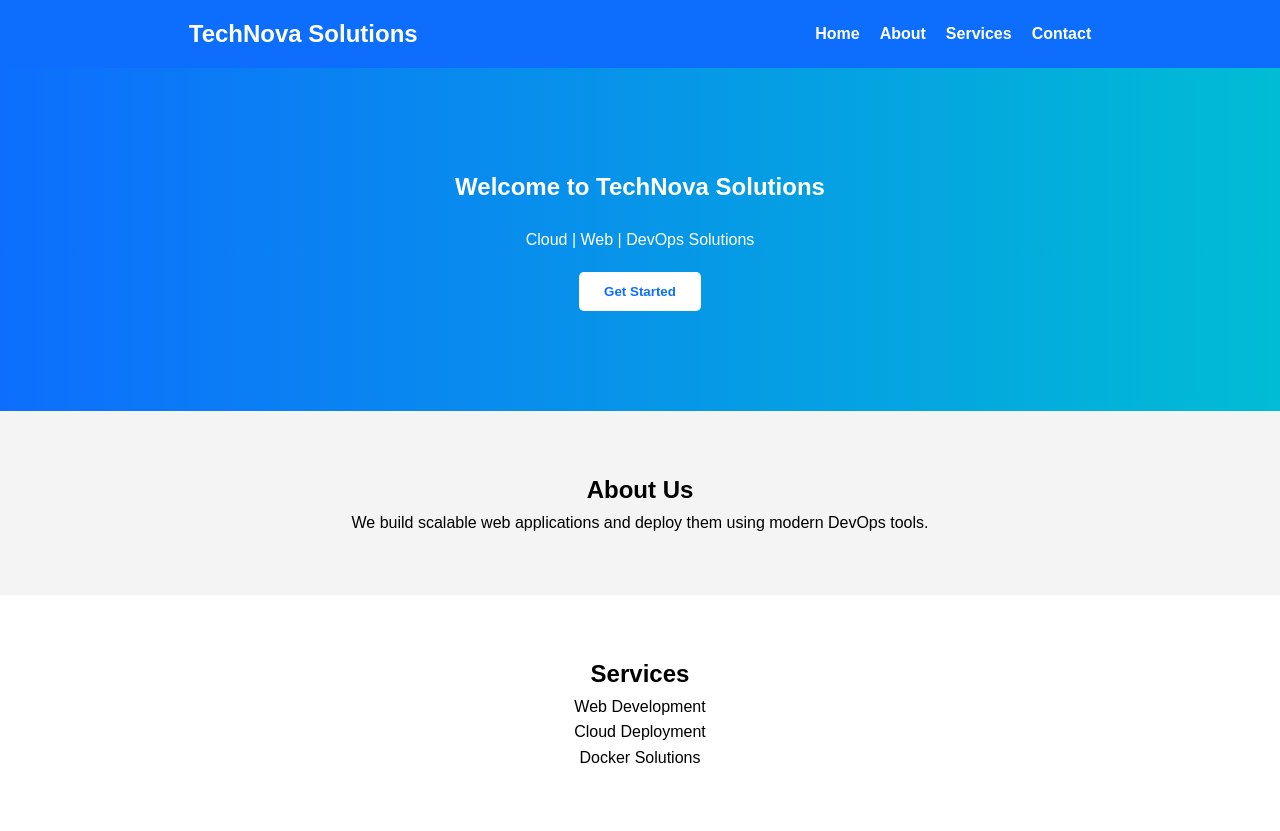
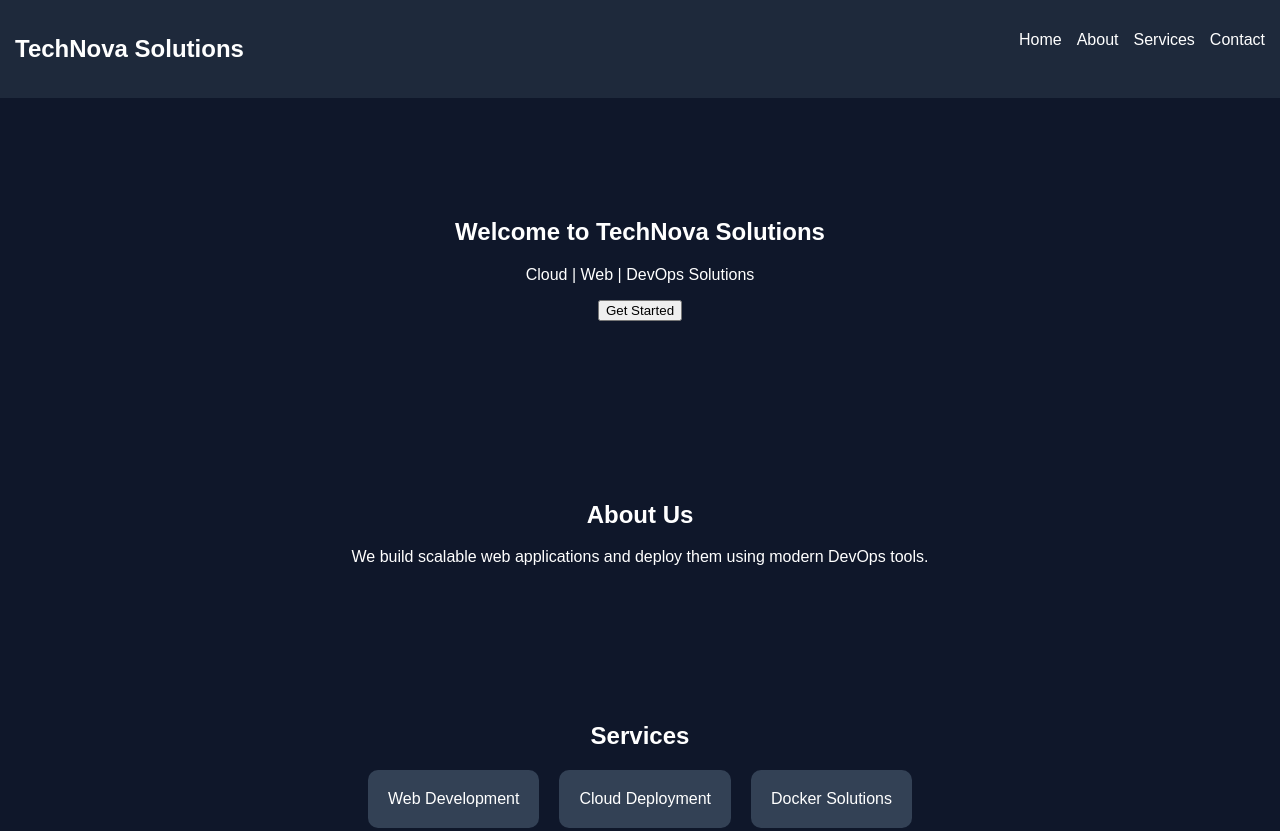
Before and after one commit to saiprasanth-18/frontend-website-docker, a plain HTML site: page index.html in a window 1280 px wide. Shown: the top 831 px of the page. Drawn offline with Linux system fonts and the light colour scheme.

Commit message:
Update style.css

```diff
--- a/style.css
+++ b/style.css
@@ -1,109 +1,50 @@
-*{
-    margin:0;
-    padding:0;
-    box-sizing:border-box;
+body {
+    margin: 0;
+    font-family: Arial;
+    background: #0f172a;
+    color: white;
 }
 
-body{
-    font-family:Arial,sans-serif;
-    line-height:1.6;
-    background:#f4f4f4;
+header {
+    background: #1e293b;
+    padding: 15px;
+    position: sticky;
+    top: 0;
 }
 
-header{
-    background:#0d6efd;
-    color:white;
-    padding:15px 0;
+nav {
+    display: flex;
+    justify-content: space-between;
 }
 
-nav{
-    display:flex;
-    justify-content:space-around;
-    align-items:center;
+nav ul {
+    list-style: none;
+    display: flex;
+    gap: 15px;
 }
 
-nav ul{
-    display:flex;
-    list-style:none;
+nav a {
+    color: white;
+    text-decoration: none;
 }
 
-nav ul li{
-    margin-left:20px;
+.section {
+    padding: 60px;
+    text-align: center;
 }
 
-nav ul li a{
-    color:white;
-    text-decoration:none;
-    font-weight:bold;
+.hero {
+    padding: 100px;
 }
 
-.hero{
-    background:linear-gradient(to right,#0d6efd,#00bcd4);
-    color:white;
-    text-align:center;
-    padding:100px 20px;
+.container {
+    display: flex;
+    justify-content: center;
+    gap: 20px;
 }
 
-.hero h2{
-    font-size:40px;
+.card {
+    background: #334155;
+    padding: 20px;
+    border-radius: 10px;
 }
-
-.hero p{
-    margin:20px 0;
-}
-
-.hero button{
-    padding:12px 25px;
-    border:none;
-    background:white;
-    color:#0d6efd;
-    font-weight:bold;
-    cursor:pointer;
-    border-radius:5px;
-}
-
-section{
-    padding:60px 20px;
-    text-align:center;
-}
-
-#services{
-    background:white;
-}
-
-.service-box{
-    background:#f8f9fa;
-    margin:20px auto;
-    padding:20px;
-    width:60%;
-    border-radius:10px;
-    box-shadow:0 2px 10px rgba(0,0,0,0.1);
-}
-
-form{
-    display:flex;
-    flex-direction:column;
-    width:50%;
-    margin:auto;
-}
-
-form input,
-form textarea{
-    margin:10px 0;
-    padding:12px;
-}
-
-form button{
-    background:#0d6efd;
-    color:white;
-    border:none;
-    padding:12px;
-    cursor:pointer;
-}
-
-footer{
-    background:#222;
-    color:white;
-    text-align:center;
-    padding:20px;
-}
```
